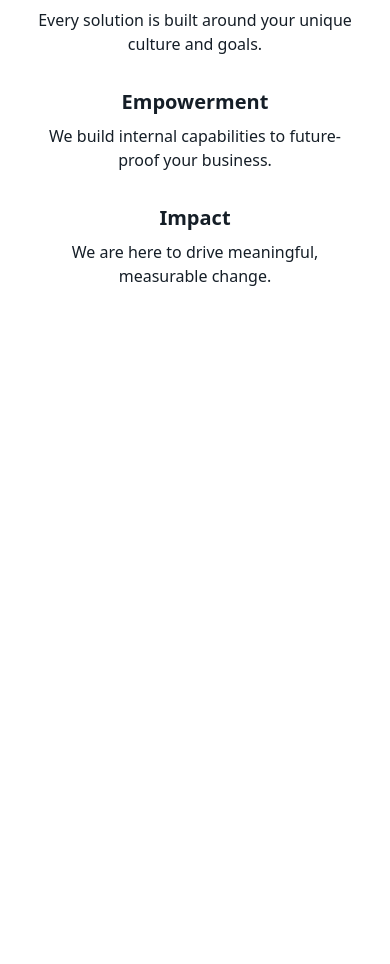
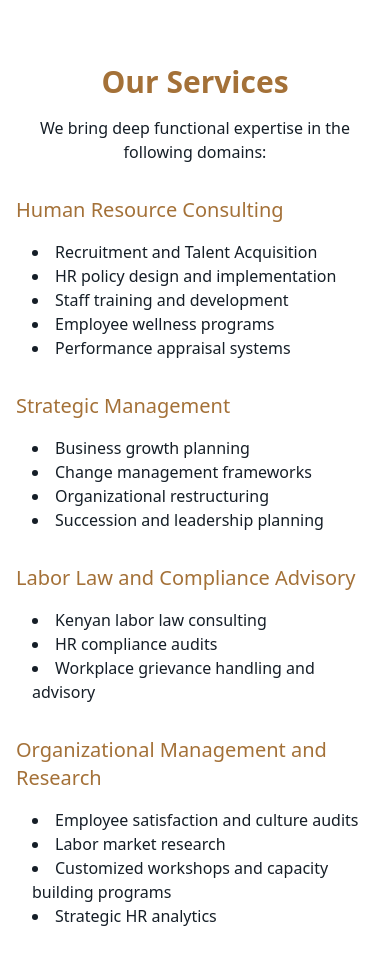
Before and after one commit to KaizeninCode/ruwwaid, a Next.js app: page / in a window 390 px wide. Shown: the part 3268-4232 px from the top of the page. Before the commit the page ends 3668 px from the top, so only its background shows below. Built offline with nearby package versions, Linux system fonts and the light colour scheme.

Commit message:
Our Services section

```diff
--- a/app/page.tsx
+++ b/app/page.tsx
@@ -2,6 +2,7 @@ import React from 'react'
 import MobileNav from './components/MobileNav'
 import HeroSection from './sections/HeroSection'
 import AboutUs from './sections/AboutUs'
+import OurServices from './sections/OurServices'
 
 function HomePage() {
   return (
@@ -9,6 +10,7 @@ function HomePage() {
     <MobileNav/>
     <HeroSection/>
     <AboutUs/>
+    <OurServices/>
     </>
   )
 }
--- a/app/sections/AboutUs.tsx
+++ b/app/sections/AboutUs.tsx
@@ -45,7 +45,7 @@ const AboutUs = () => {
         </div>
       </div>
         <div className="grid lg:grid-cols-2 mx-auto md:mt-24 lg:gap-32 md:gap-16 gap-4">
-            <div className="rounded-xl shadow-xl bg-[url(/values.jpg)] bg-center bg-cover max-lg:h-96 w-full h-full"/>
+            <div className="rounded-xl max-md:hidden shadow-xl bg-[url(/values.jpg)] bg-center bg-cover max-lg:h-96 w-full h-full"/>
             <div className="p-4 max-md:text-center">
                 <h3 className="font-bold lg:text-5xl text-3xl text-[#a48137] mb-4">Our Core Values</h3>
                 {coreValues.map((value) => (
--- /dev/null
+++ b/app/sections/OurServices.tsx
@@ -0,0 +1,99 @@
+import React from 'react'
+
+const OurServices = () => {
+    const hrServices = [
+        'Recruitment and Talent Acquisition',
+        'HR policy design and implementation',
+        'Staff training and development',
+        'Employee wellness programs',
+        'Performance appraisal systems',
+    ]
+
+    const strategies = [
+        'Business growth planning',
+        'Change management frameworks',
+        'Organizational restructuring',
+        'Succession and leadership planning',
+    ]
+
+    const labourLaws = [
+        'Kenyan labor law consulting',
+        'HR compliance audits',
+        'Workplace grievance handling and advisory',
+    ]
+
+    const organizationLaws = [
+        'Employee satisfaction and culture audits',
+        'Labor market research',
+        'Customized workshops and capacity building programs',
+        'Strategic HR analytics',
+    ]
+
+    const experiencePoints = [
+        "Real Estate Companies",
+        "Hospitality Groups",
+        "Events Planning & Management Firms",
+        "Hardware & Construction Companies",
+        "Fitness & Wellness Enterprises",
+        "Marketing & Creative Agencies",
+    ]
+
+    const choicePoints = [
+        "Founder-led Expertise",
+        "12+ Years of HR and Strategy Experience",
+        "Cross-Sector Insights",
+        "Trusted Compliance Experts",
+        "Tailored and Practical Delivery",
+    ]
+    return (
+        <section id='our-services' className='max-w-7xl mx-auto px-4 py-16 min-h-screen'>
+          <h1 className="lg:text-5xl text-3xl font-bold mb-4 text-[#a47138] text-center">Our Services</h1>
+
+            <p className='mb-8 text-center lg:text-2xl'>We bring deep functional expertise in the following domains:</p>
+          <div className="grid lg:grid-cols-2 gap-16 lg:my-24">
+                <div>
+                    <h1 className="lg:text-4xl text-xl text-[#a47138] mb-4">Human Resource Consulting</h1>
+                    {hrServices.map((service) => (
+                        <li key={service} className='lg:text-xl ml-4'>{service}</li>
+                    ))}
+                    <h1 className="lg:text-4xl text-xl text-[#a47138] mt-8 mb-4">Strategic Management</h1>
+
+                    {strategies.map((strategy) => (
+                        <li key={strategy} className='lg:text-xl ml-4'>{strategy}</li>
+                    ))}
+                </div>
+            <div className='bg-[url(/services1.jpg) max-md:hidden bg-cover bg-center rounded-xl shadow-xl max-lg:h-[500]'/>
+          </div>
+          <div className="grid lg:grid-cols-2 gap-16 lg:my-24 my-8">
+                <div className='max-md:hidden bg-[url(/services2.jpg) bg-cover bg-center rounded-lg shadow-lg h-[500]'/>
+            <div>
+                <h1 className="lg:text-4xl text-xl text-[#a47138] mb-4">Labor Law and Compliance Advisory</h1>
+                {labourLaws.map((service) => (
+                    <li key={service}  className='lg:text-xl ml-4'>{service}</li>
+                ))}
+                <h1 className="lg:text-4xl text-xl text-[#a47138] mt-8 mb-4">Organizational Management and Research</h1>
+
+                {organizationLaws.map((strategy) => (
+                    <li key={strategy} className='lg:text-xl ml-4'>{strategy}</li>
+                ))}
+            </div>
+          </div>
+          <div className="grid lg:grid-cols-2 gap-16 lg:my-24 my-8">
+            <div>
+                <h1 className="lg:text-4xl text-xl text-[#a47138] mb-4">Industry Experience</h1>
+                {experiencePoints.map((service) => (
+                    <li key={service} className='lg:text-xl ml-4'>{service}</li>
+                ))}
+                <h1 className="lg:text-4xl text-xl text-[#a47138] mt-8 mb-4">Why Choose Us?</h1>
+
+                {choicePoints.map((strategy) => (
+                    <li key={strategy} className='lg:text-xl ml-4'>{strategy}</li>
+                ))}
+            </div>
+                <div className='max-lg:hidden bg-[url(/services1.jpg) bg-cover bg-center rounded-lg shadow-lg h-[500]'/>
+          </div>
+        </section>
+    )
+}
+
+export default OurServices
```
Also changed, not shown: public/services1.jpg (added), public/services2.jpg (added).
